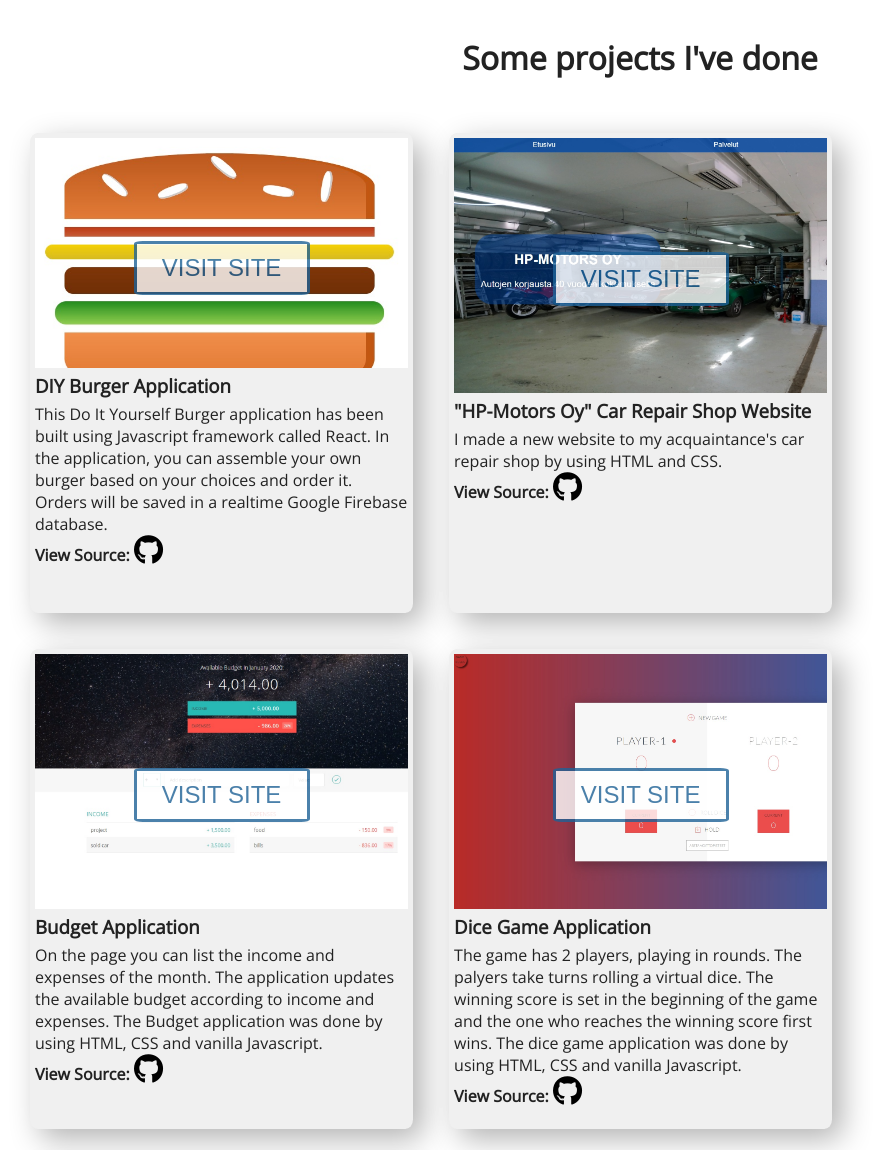
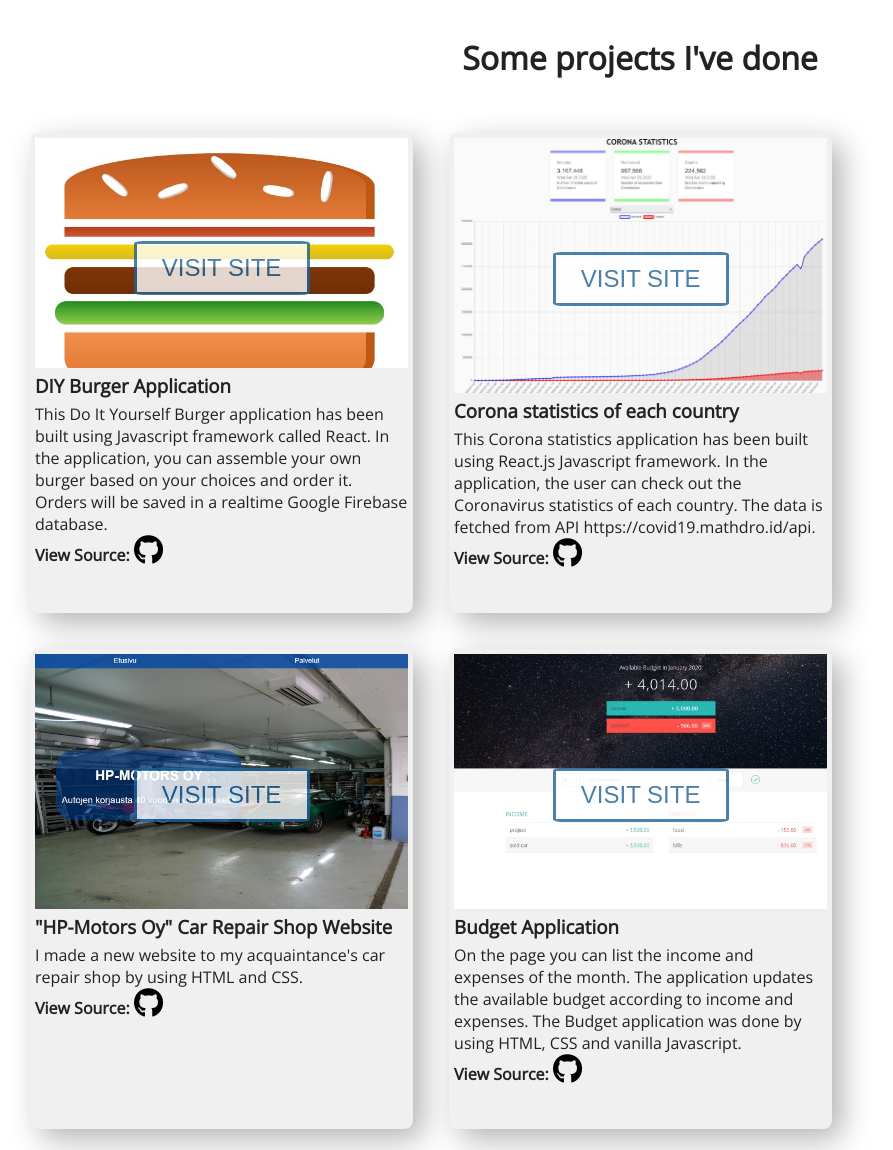
Before and after one commit to Eezi/Portfolio-v2, a plain HTML site: page index.html in a window 1280 px wide. Shown: the part 2660-3810 px from the top of the page, without its empty margins (0-893 px from the left). Drawn offline with nearby package versions, Linux system fonts and the light colour scheme.

Commit message:
Corona-app projektin lisäys

```diff
--- a/index.html
+++ b/index.html
@@ -114,6 +114,17 @@
     </div>
     <div class="column">
       <div class="content">
+        <div class="p-kuvat1">
+          <a href="https://cv-19stats.netlify.app/" target="_blank"><div class="visit">VISIT SITE</a></div>
+        </div>
+        <h3>Corona statistics of each country </h3>
+        <p>This Corona statistics application has been built using React.js Javascript framework.
+          In the application, the user can check out the Coronavirus statistics of each country.
+          The data is fetched from API https://covid19.mathdro.id/api.</p> <p style="font-weight: bold;"> View Source: <a style="color: black;" href="https://github.com/Eezi/Covid19-App" target="_blank"> <i style="font-size: 30px;" class="fab fa-github"></i></a></p>
+      </div>
+    </div>
+    <div class="column">
+      <div class="content">
         <div class="p-kuvat2">
           <a href="https://hp-motors.fi/" target="_blank"><div class="visit">VISIT SITE</a></div>
         </div>
--- a/style.css
+++ b/style.css
@@ -575,6 +575,11 @@ svg {
     background-size: cover;
 
 }
+.p-kuvat1 {
+    height: 255px;
+    background: url(corona.jpg);
+    background-size: cover;
+}
 .p-kuvat2 {
     height: 255px;
     background: url(hp-motors.jpg);
```
Also changed, not shown: corona.jpg (added).
